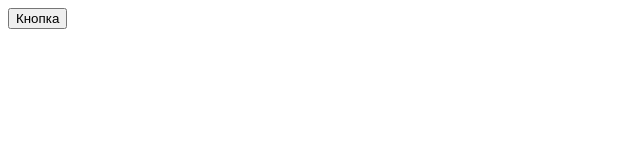
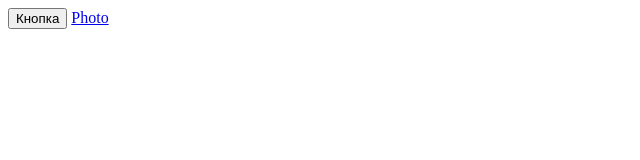
Before and after one commit to Alinaprg/New-git, a plain HTML site: page New/clon.html in a window 1280 px wide. Shown: the full height of the page, 0-640 px from the left. Drawn offline with Linux system fonts and the light colour scheme.

Commit message:
Добавление фото

```diff
--- a/New/clon.html
+++ b/New/clon.html
@@ -8,5 +8,6 @@
 </head>
 <body>
     <button>Кнопка</button>
+    <a href="#">Photo</a>
 </body>
 </html>
```
